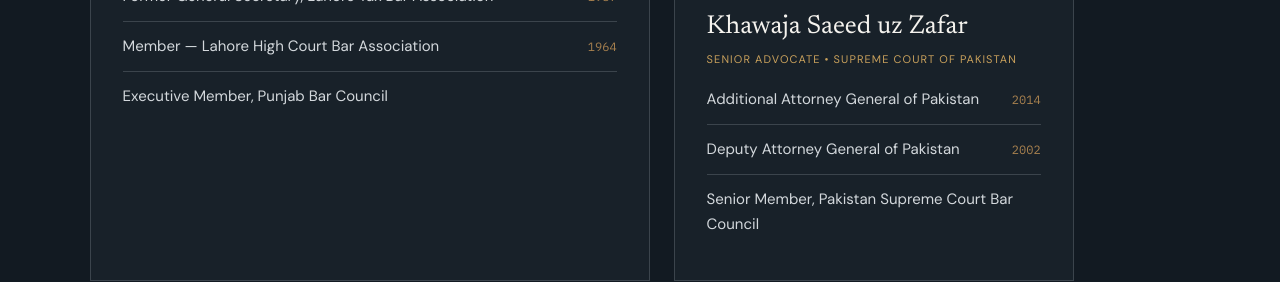
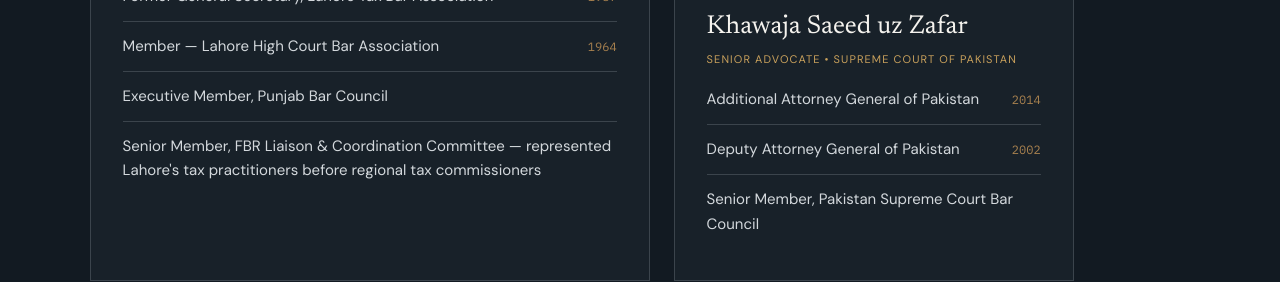
Before and after one commit to KH-M-LAEEQ/Khawaja-and-Associates, a Next.js app: page / in a window 1280 px wide. Shown: the part 3420-3702 px from the top of the page. Built offline with nearby package versions, Linux system fonts and the light colour scheme.

Commit message:
Add FBR Liaison & Coordination Committee credential for Khawaja Muhammad Asghar
Condensed from the supplied description into the site's terse
register-entry style.

```diff
--- a/app/page.js
+++ b/app/page.js
@@ -196,6 +196,12 @@ export default function HomePage() {
                 <div className="reg-row !border-[#3b444c]">
                   <p className="!text-[#d3d8dc]">Executive Member, Punjab Bar Council</p>
                 </div>
+                <div className="reg-row !border-[#3b444c]">
+                  <p className="!text-[#d3d8dc]">
+                    Senior Member, FBR Liaison &amp; Coordination Committee — represented Lahore&apos;s tax
+                    practitioners before regional tax commissioners
+                  </p>
+                </div>
               </div>
             </div>
           </article>
```
